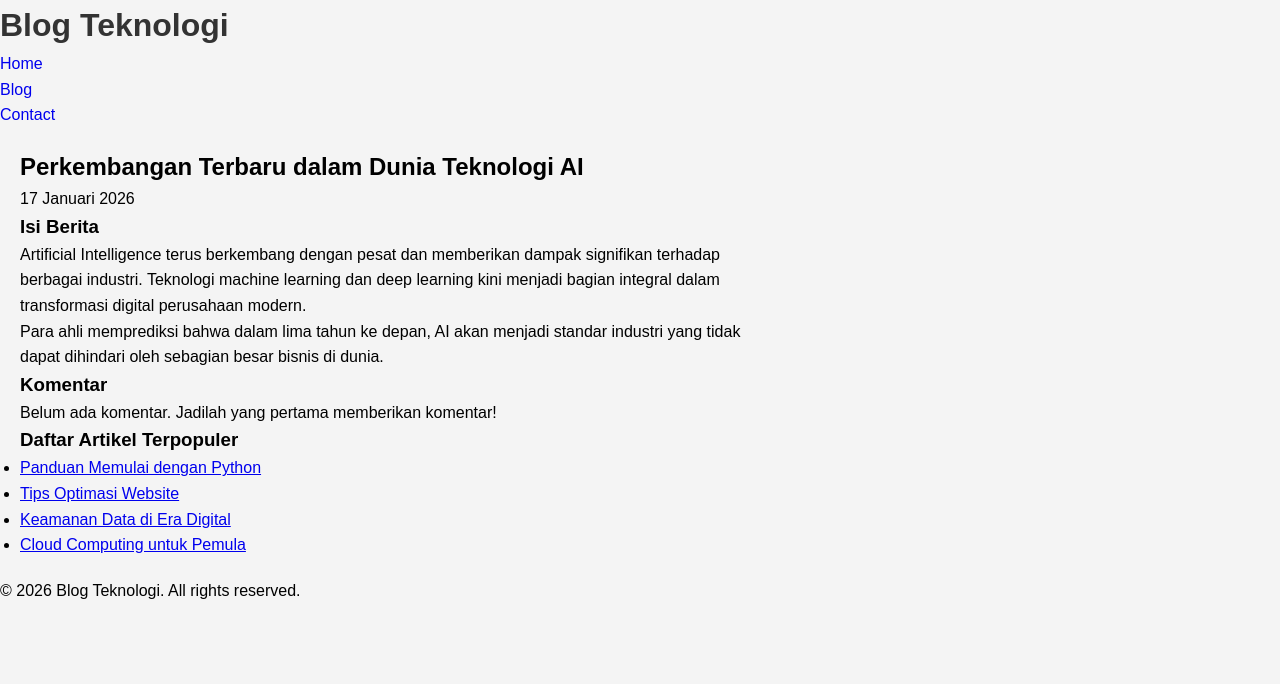
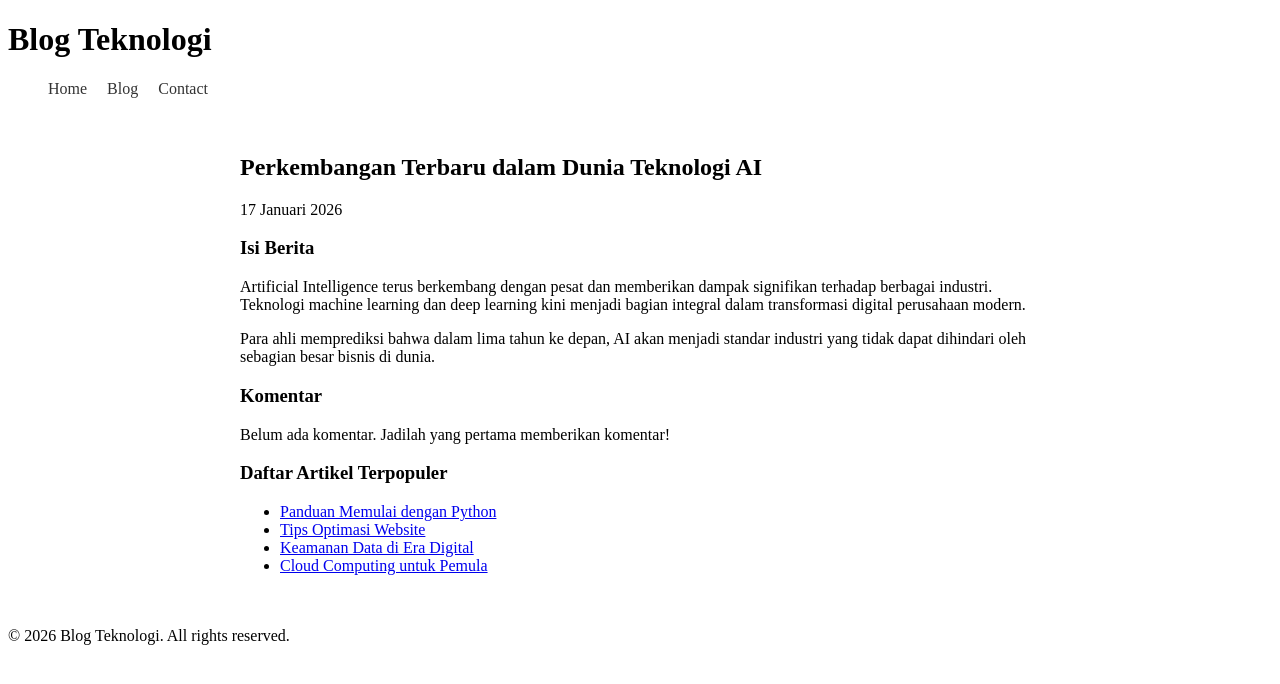
Before and after one commit to YahyaSopian/learning-journey, a plain HTML site: page fase-1-fundamentals/01-html-semantics/index.html in a window 1280 px wide. Drawn offline with Linux system fonts and the light colour scheme.

Commit message:
fix: correct margin syntax and nav layout

```diff
--- a/fase-1-fundamentals/01-html-semantics/style.css
+++ b/fase-1-fundamentals/01-html-semantics/style.css
@@ -1,29 +1,21 @@
-* {
-    margin: 0;
-    padding: 0;
-    box-sizing: border-box;
-}
-
-body {
-    background-color: #f4f4f4;
-    font-family: Arial, Helvetica, sans-serif;
-    line-height: 1.6;
-}
-
 main {
-    width: 800px;
-    margin: 0, auto;
+    max-width: 800px; /* Gunakan max-width agar responsif di layar kecil */
+    margin: 0 auto;   /* Hilangkan tanda koma */
     padding: 20px;
 }
 
-h1 {
-    color: #333;
+/* Untuk mengatur jarak antar menu navigasi */
+nav ul {
+    display: flex;       /* Aktifkan Flexbox agar gap bekerja */
+    list-style: none;    /* Menghilangkan titik bullet pada list */
+    gap: 20px;           /* Jarak antar item menu */
 }
 
-nav ul li a {
+nav a {
     text-decoration: none;
-    gap: 40px;
+    color: #333;         /* Warna link default */
 }
-nav ul li a:hover {
-    color: #555;
+
+nav a:hover {
+    color: #007bff;      /* Warna saat kursor di atasnya (misal: biru) */
 }
```
